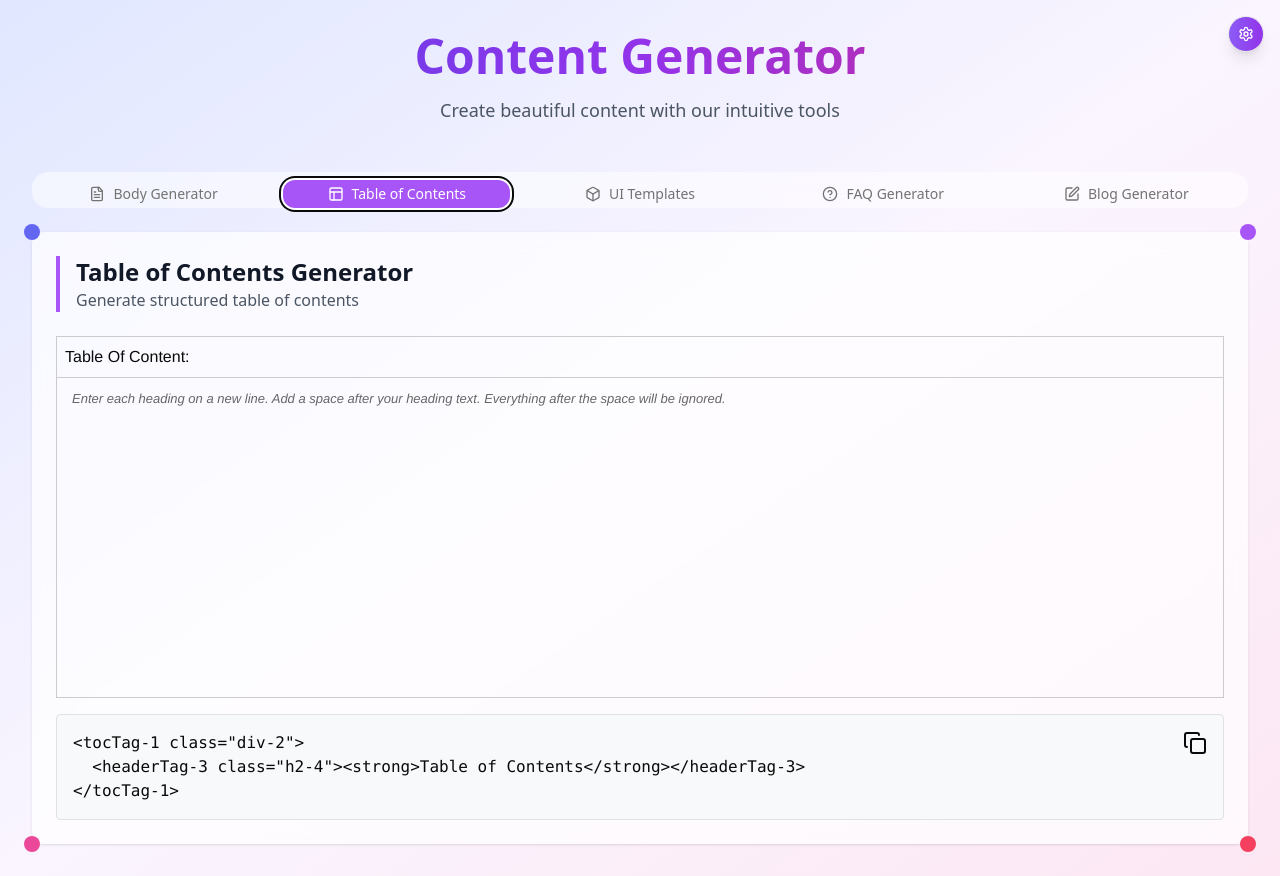
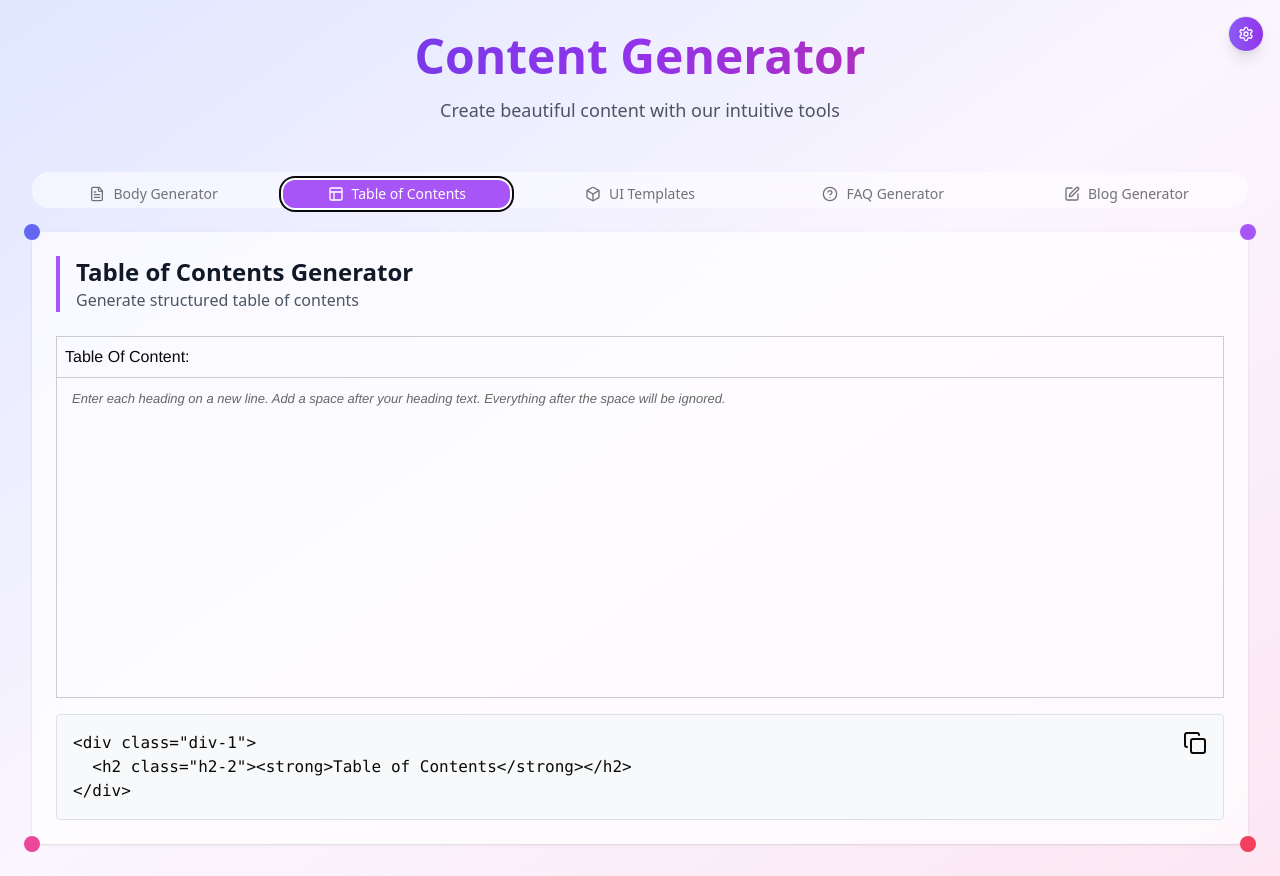
Before and after one commit to Harshtandel95/c, a React (Vite) app: page / in a window 1280 px wide. Both pictures are taken after a click on the tab "Table of Contents". Built offline with nearby package versions, Linux system fonts and the light colour scheme.

Commit message:
Update TOC.tsx

```diff
--- a/src/components/ToCGeneteratored/TOC.tsx
+++ b/src/components/ToCGeneteratored/TOC.tsx
@@ -66,9 +66,9 @@ const generateHTML: GenerateHTML = (nodes, classNameManager) => {
   if (!nodes || !Array.isArray(nodes)) return '';
   const renderList = (items: HeadingNode[]): string => {
     if (!items.length) return '';
-    const ulClass = classNameManager.getClassName('ul') || 'default-ul-class';
-    const liClass = classNameManager.getClassName('li') || 'default-li-class';
-    const aClass = classNameManager.getClassName('a') || 'default-a-class';
+    const ulClass = classNameManager.getClassName('ul') || '';
+    const liClass = classNameManager.getClassName('li') || '';
+    const aClass = classNameManager.getClassName('a') || '';
     return `
     <ul class="${ulClass}">${items.map(item =>
       `<li class="${liClass}"><a class="${aClass}" href="#${item.id}">${
@@ -78,22 +78,16 @@ const generateHTML: GenerateHTML = (nodes, classNameManager) => {
         ''}</li>`
     ).join('\n')}</ul>`;
   };
-
   let html = renderList(nodes)
     .replace(/\n<\/li>/g, '</li>')
     .replace(/^\s+/gm, '')
     .trim();
   html = html.replace(/● /g, '');
-
-  // Dynamically fetch tag and class names
-  const tocTag = classNameManager.getClassName('tocTag') || 'div';
-  const tocClass = classNameManager.getClassName('div') || 'default-div-class';
-  const headerTag = classNameManager.getClassName('headerTag') || 'h2';
-  const headerClass = classNameManager.getClassName('h2') || 'default-h2-class';
-
-  return (`<${tocTag} class="${tocClass}">
-  <${headerTag} class="${headerClass}"><strong>Table of Contents</strong></${headerTag}>
-${html}</${tocTag}>`);
+  const tocClass = classNameManager.getClassName('div') || '';
+  const headerClass = classNameManager.getClassName('h2') || '';
+  return (`<div class="${tocClass}">
+  <h2 class="${headerClass}"><strong>Table of Contents</strong></h2>
+${html}</div>`);
 };
 
 const TableOfContentsGenerator: React.FC = () => {
```
